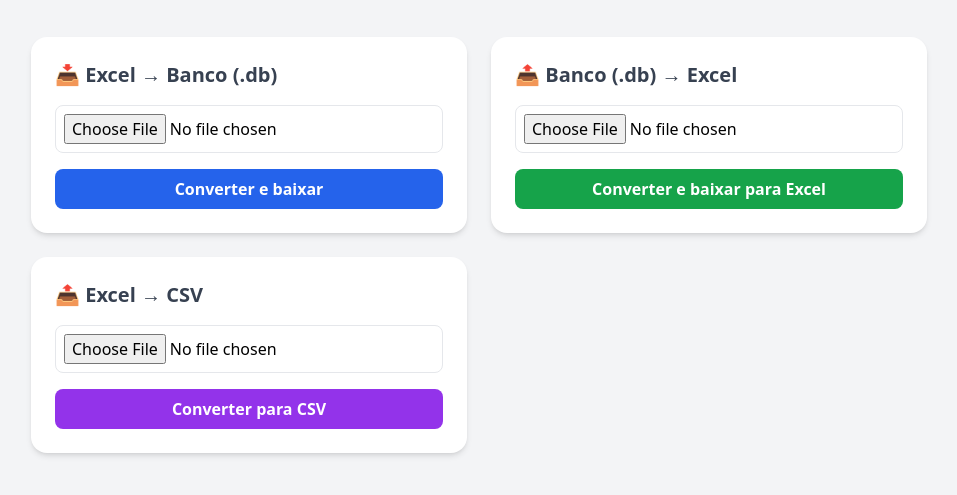
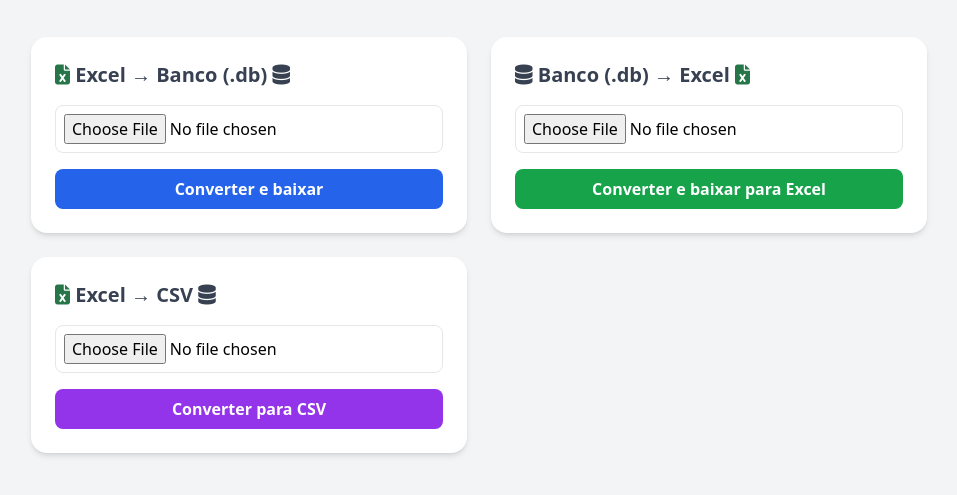
Before and after one commit to GustavoSB3/Automa--oP, a website: page templates/index.html in a window 1280 px wide. Shown: the part 103-598 px from the top of the page, without its empty margins (161-1118 px from the left). Drawn offline with nearby package versions, Linux system fonts and the light colour scheme.

Commit message:
fix: ajuste no app.py

```diff
--- a/templates/index.html
+++ b/templates/index.html
@@ -6,6 +6,10 @@
     <title>Conversor Excel ↔ DB</title>
 
     <script src="https://cdn.tailwindcss.com"></script>
+    <script
+      src="https://kit.fontawesome.com/c1dd1409d9.js"
+      crossorigin="anonymous"
+    ></script>
 
     <script>
       window.va =
@@ -34,7 +38,11 @@
           class="bg-white p-6 rounded-2xl shadow-md hover:shadow-lg transition flex flex-col"
         >
           <h2 class="text-xl font-semibold mb-4 text-gray-700">
-            📥 Excel → Banco (.db)
+            <i
+              class="fa-solid fa-file-excel"
+              style="color: rgb(39, 118, 74)"
+            ></i>
+            Excel → Banco (.db) <i class="fa-solid fa-database"></i>
           </h2>
           <input
             type="file"
@@ -54,7 +62,12 @@
           class="bg-white p-6 rounded-2xl shadow-md hover:shadow-lg transition flex flex-col"
         >
           <h2 class="text-xl font-semibold mb-4 text-gray-700">
-            📤 Banco (.db) → Excel
+            <i class="fa-solid fa-database"></i>
+            Banco (.db) → Excel
+            <i
+              class="fa-solid fa-file-excel"
+              style="color: rgb(39, 118, 74)"
+            ></i>
           </h2>
           <input
             type="file"
@@ -74,7 +87,11 @@
           class="bg-white p-6 rounded-2xl shadow-md hover:shadow-lg transition flex flex-col"
         >
           <h2 class="text-xl font-semibold mb-4 text-gray-700">
-            📤 Excel → CSV
+            <i
+              class="fa-solid fa-file-excel"
+              style="color: rgb(39, 118, 74)"
+            ></i>
+            Excel → CSV <i class="fa-solid fa-database"></i>
           </h2>
           <input
             type="file"
```
Also changed, not shown: templates/database-solid-full.svg (added), 1 other file.
